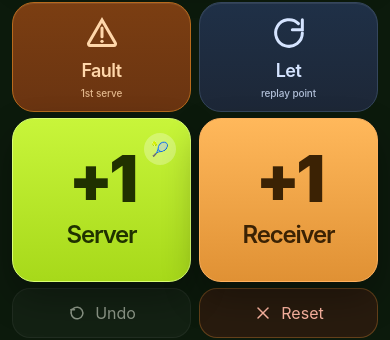
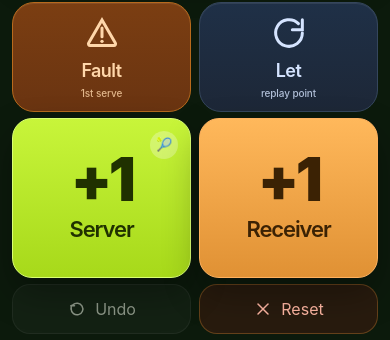
Before and after one commit to charlietabiroku/charlie-voice-score, a React (Vite) app: page / in a window 390 px wide. Shown: the part 376-716 px from the top of the page. Built offline with nearby package versions, Linux system fonts and the light colour scheme.

Commit message:
Tighten mobile layout for one-screen fit

```diff
--- a/src/components/PointBtn.tsx
+++ b/src/components/PointBtn.tsx
@@ -13,19 +13,19 @@ export function PointBtn({ side, onClick }: PointBtnProps) {
       type="button"
       whileTap={{ scale: 0.89 }}
       onClick={onClick}
-      className={`relative flex min-h-[164px] flex-col items-center justify-center rounded-[22px] border px-4 py-4 shadow-[0_16px_36px_rgba(0,0,0,0.3)] sm:min-h-[220px] sm:rounded-[24px] sm:px-6 sm:py-6 ${
+      className={`relative flex min-h-[160px] flex-col items-center justify-center rounded-[20px] border px-4 py-3.5 shadow-[0_16px_36px_rgba(0,0,0,0.3)] sm:min-h-[220px] sm:rounded-[24px] sm:px-6 sm:py-6 ${
         isServer
           ? "border-[#D9FF73] bg-[linear-gradient(180deg,#C8F53A_0%,#A7D91A_100%)] text-[#203100] shadow-[0_14px_34px_rgba(200,245,58,0.24)]"
           : "border-[#FFB15F] bg-[linear-gradient(180deg,#FFB85B_0%,#E09134_100%)] text-[#3B2204]"
       }`}
     >
       {isServer ? (
-        <span className="absolute right-3.5 top-3.5 flex h-8 w-8 items-center justify-center rounded-full bg-[rgba(255,255,255,0.28)] text-[14px] sm:right-5 sm:top-5 sm:h-10 sm:w-10 sm:text-[18px]">
+        <span className="absolute right-3 top-3 flex h-7 w-7 items-center justify-center rounded-full bg-[rgba(255,255,255,0.28)] text-[13px] sm:right-5 sm:top-5 sm:h-10 sm:w-10 sm:text-[18px]">
           🎾
         </span>
       ) : null}
-      <span className="text-[64px] font-black leading-none tracking-[-0.06em] sm:text-[96px]">+1</span>
-      <span className="mt-1.5 text-[24px] font-semibold tracking-[-0.05em] sm:mt-3 sm:text-[38px]">
+      <span className="text-[60px] font-black leading-none tracking-[-0.06em] sm:text-[96px]">+1</span>
+      <span className="mt-1 text-[22px] font-semibold tracking-[-0.05em] sm:mt-3 sm:text-[38px]">
         {isServer ? "Server" : "Receiver"}
       </span>
     </motion.button>
```
